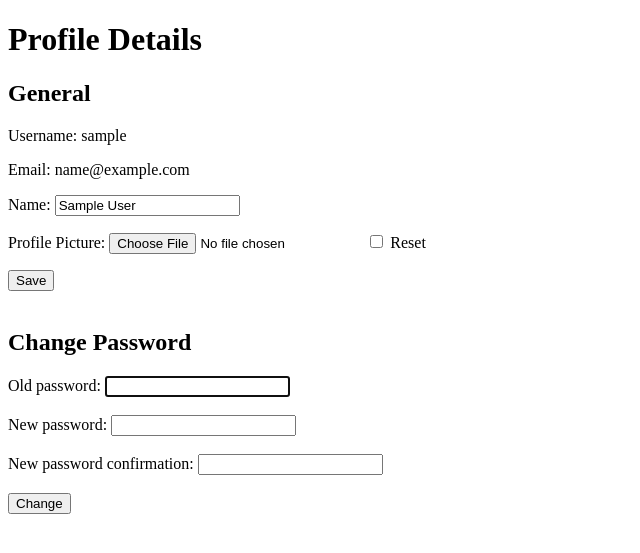
After one commit to KWElites/marker-web, a Django app: page /editprofile/ in a window 1280 px wide. The commit adds this page. Shown: the top 553 px of the page, without its empty margins (0-640 px from the left). Run offline with Django 3.2, Linux system fonts and the light colour scheme; a user stored in the database is signed in; tables that the repository leaves empty hold one stand-in row (values such as "Sample post").

Commit message:
Vendor profile page (#4)
* - Added register and login htmls (Still not designed
- Included users.urls in the marker/urls.py

* - Added Registration functionality
- Added Registration form (might be changed later if needed)

* - Added Login form and functionality
- Added home.html that user gets redirected to after logging in

* - Added logout functionality
- Added authentication (user can't access home page unless they're logged in, can't access login/register if they're already logged in)

* Fixed typo in registerPage

* Created UserProfile model | Added default profile picture

* Update requirements.txt

* Created models according to schema

* Integrated Homepage branch functionality here

* Profile Picture appears in home.html only if the user is logged in

* Changed ViewProfile to the company name

* Added Name to UserProfile | Added Name field in registeration

* gitignore

* gitignore

* Fixed bugs

* added profilePage to views

* added viewprofile to templates

* added packages style sheet

* some modifications

* - Added Edit page for Vendor Vendor Profile.
- Added Change Password page.
- Vendors now can change Name and Password.
- Vendors now can reset their profile picture to default.
- Users now can view other profiles by username in the path.

* Merged changepass page with editprofile

* Users now can view profiles without logging in

Co-authored-by: Youssef-Hammad <youssef88999@gmail.com>
Co-authored-by: Youssef Hammad <32943220+Youssef-Hammad@users.noreply.github.com>
Co-authored-by: BouSenna <49456936+BouSenna@users.noreply.github.com>

```diff
--- a/users/forms.py
+++ b/users/forms.py
@@ -1,5 +1,6 @@
 from django.contrib.auth.forms import UserCreationForm
 from django.contrib.auth.models import User
+from django.forms.fields import ImageField
 from .models import Package, UserProfile
 from django import forms
 
@@ -9,9 +10,10 @@ class CreateUserForm(UserCreationForm):
         fields = ['username','email','password1','password2']
 
 class ProfileForm(forms.ModelForm):
-    class Meta:
+   avatar = forms.ImageField(required = False)
+   class Meta:
         model = UserProfile
-        fields = ['name']
+        fields = ['name','avatar']
 
 class UploadPackageForm(forms.ModelForm):
     class Meta:
--- /dev/null
+++ b/users/templates/users/editprofile.html
@@ -0,0 +1,53 @@
+<!DOCTYPE html>
+<html>
+    <head>
+
+    </head>
+    <body>
+        <h1>Profile Details</h1>
+        <h2>General</h2>
+
+        <p>
+            <label>Username: </label>
+            {{user.username}}
+        </p>
+        <p>
+            <label>Email: </label>
+            {{user.email}}
+        </p>
+        <form method="POST" enctype="multipart/form-data">
+            {% csrf_token %}
+            <p>
+                <label>Name: </label>
+                {{pform.name}}
+            </p>
+            <p>
+                <label>Profile Picture: </label>
+                {{pform.avatar}}
+                <input type="checkbox" id="clearPP" name="clearPP">
+                <label for="clearPP">Reset</label>
+            </p>
+            <button type="submit" name="save_details">Save</button>
+            {{pform.errors}}
+            {{ pform.non_field_errors }}
+        </form>
+
+        <br>
+        <h2>Change Password</h2>
+
+        <form method="POST" enctype="multipart/form-data">
+        {% csrf_token %}
+        {{passChangeForm.non_field_errors}}
+
+        {%for field in passChangeForm%}
+            {{field.label_tag}} {{field}}<br><br>
+        {%endfor%}
+
+        {%for field in passChangeForm%}
+            {{field.errors}}
+        {%endfor%}
+        <button type="submit" name="change_pass">Change</button>
+
+        </form>
+    </body>
+</html>
--- a/users/urls.py
+++ b/users/urls.py
@@ -11,8 +11,10 @@ urlpatterns = [
     path('login/',views.loginPage,name="login"),
     path('logout/',views.logoutUser,name="logout"),
     path('register/',views.registerPage,name="register"),
-    path('profile/',views.profilePage,name="profile"),
+    path('profile/<username>',views.profilePage,name="profile"),
     path('upload/',views.uploadPage,name="upload"),
+    path('editprofile/',views.editProfile,name="editprofile"),
+
 ] + static(settings.STATIC_URL, document_root=settings.STATIC_ROOT)
 
 if settings.DEBUG:
--- a/users/views.py
+++ b/users/views.py
@@ -1,10 +1,13 @@
 from users.models import Package, UserProfile
+from django.contrib.auth.models import User
 from django.shortcuts import get_object_or_404, redirect, render
-from django.contrib.auth.forms import UserCreationForm
+from django.contrib.auth.forms import UserCreationForm, PasswordChangeForm
+from django.contrib.auth import update_session_auth_hash
 from django.contrib import messages
 from django.contrib.auth import authenticate, login, logout
 from django.contrib.auth.decorators import login_required
 from .forms import CreateUserForm, ProfileForm, UploadPackageForm
+import os
 
 # Create your views here.
 def loginPage(request):
@@ -43,7 +46,6 @@ def registerPage(request):
 
             return redirect('login')
 
-
     context = {'form':form, 'pform': profileForm}
     return render(request,'users/register.html',context)
 
@@ -51,7 +53,6 @@ def logoutUser(request):
     logout(request)
     return redirect('home')
 
-#@login_required(login_url='login')
 def homePage(request):
     if request.user.is_authenticated:
         user = request.user
@@ -61,15 +62,59 @@ def homePage(request):
         context={}
     return render(request,'users/home.html',context)
 
-@login_required(login_url='login')
-def profilePage(request):
-    user = request.user
+def profilePage(request, username):
+    user = User.objects.get(username = username)
+    userProfile = UserProfile.objects.get(user_id = user.id)
     user_packages = Package.objects.filter(uId = user.id)
     context={
         'user': user,
+        'userP': userProfile,
         'user_packages': user_packages
     }
     return render(request, 'users/viewprofile.html', context)
+
+@login_required(login_url='login')
+def editProfile(request):
+    user = request.user
+    passChangeForm = PasswordChangeForm(user = user)
+    userProfile = UserProfile.objects.get(user_id = user.id)
+    currentPP = userProfile.avatar
+    userProfile.avatar = None
+
+    form = CreateUserForm(instance = user)
+    profileForm = ProfileForm(instance = userProfile)
+
+    if request.method == 'POST':
+        if "save_details" in request.POST:
+            profileForm = ProfileForm(request.POST,request.FILES)
+
+            if profileForm.is_valid():
+                newUserProfile = profileForm.save(commit=False)
+                userProfile.name = newUserProfile.name
+                if request.POST.get('clearPP') == "on":
+                    userProfile.avatar = "profilePics/defaultPP.jpg"
+                elif os.path.basename(os.path.normpath(newUserProfile.avatar.url)) != "defaultPP.jpg":
+                    userProfile.avatar = newUserProfile.avatar
+                else :
+                    userProfile.avatar = currentPP
+
+                userProfile.save()
+                return redirect("profile", user.username)
+
+        if "change_pass" in request.POST:
+            passChangeForm = PasswordChangeForm(user = request.user, data = request.POST)
+            if passChangeForm.is_valid():
+                user = passChangeForm.save()
+                update_session_auth_hash(request, user)
+                return redirect("profile", user.username)
+
+    context = {
+        'user':user,
+        'form':form,
+        'pform': profileForm,
+        'passChangeForm': passChangeForm
+    }
+    return render(request, 'users/editprofile.html', context)
 
 @login_required(login_url='login')
 def uploadPage(request):
```
Also changed, not shown: users/templates/users/home.html (+4 -3 lines), users/templates/users/viewprofile.html (+10 -1 lines), users/migrations/0012_remove_packages_packageitems.py (added), users/migrations/0013_merge_20210715_1849.py (added), users/migrations/0014_auto_20210715_1850.py (added), users/migrations/0015_merge_0013_auto_20210715_1856_0014_auto_20210715_1850.py (added).
